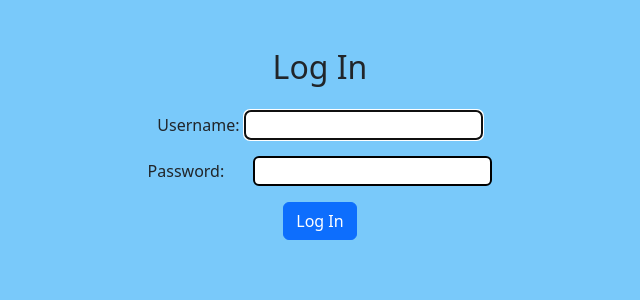
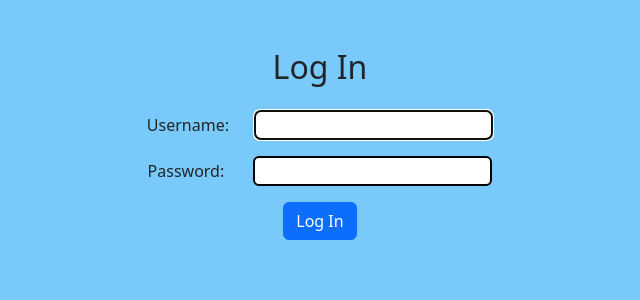
Before and after one commit to 10-15-5/pokeChecklist, a Django app: page /accounts/login/ in a window 1280 px wide. Shown: the top 300 px of the page, without its empty margins (320-960 px from the left). Run offline with Django 4.2, Linux system fonts and the light colour scheme; some libraries are stand-ins or nearby versions.

Commit message:
margin left added

```diff
--- a/pokeapiProject/static/css/registration-base.css
+++ b/pokeapiProject/static/css/registration-base.css
@@ -21,3 +21,7 @@ body {
 #id_password {
   margin-left: 25px;
 }
+
+.login-form #id_username {
+  margin-left: 21px;
+}
--- a/pokeapiProject/static/scss/registration-base.scss
+++ b/pokeapiProject/static/scss/registration-base.scss
@@ -22,3 +22,7 @@ body {
 #id_password {
     margin-left: 25px;
 }
+
+.login-form #id_username {
+    margin-left: 21px;
+}
--- a/pokeapiProject/templates/registration/login.html
+++ b/pokeapiProject/templates/registration/login.html
@@ -4,7 +4,7 @@
 
 {% block content %}
 
-<div class="mt-5" align="center">
+<div class="mt-5 login-form" align="center">
   <h2 class="text-center mb-4">Log In</h2>
   <form method="post">
     {% csrf_token %}
```
